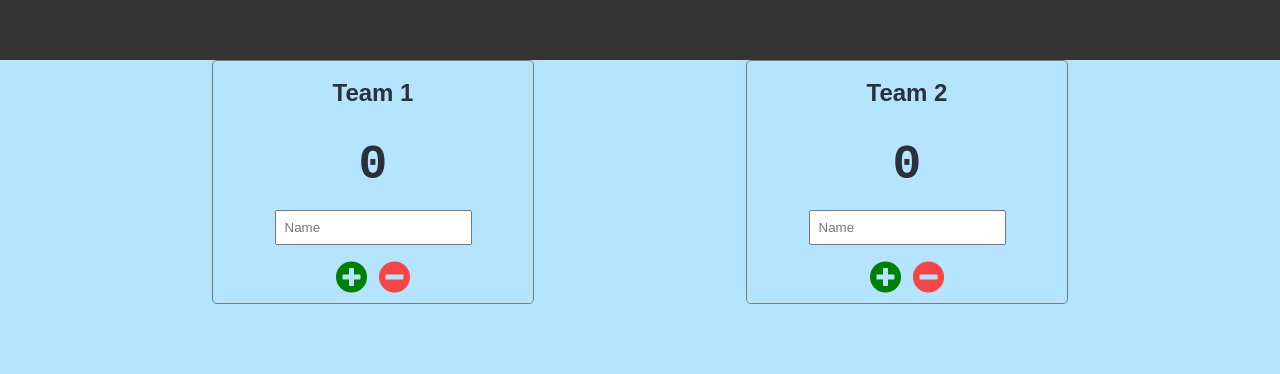
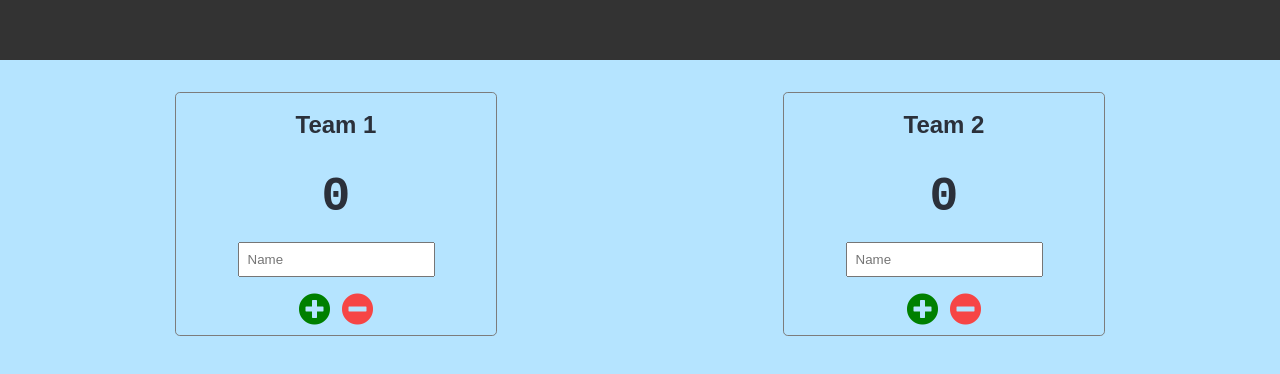
Before and after one commit to Musshafen/Scoreboard, a website built with Vite: page index.html in a window 1280 px wide. Shown: the part 68-442 px from the top of the page. Built offline with nearby package versions, Linux system fonts and the light colour scheme.

Commit message:
Added CSS to main

```diff
--- a/src/style.css
+++ b/src/style.css
@@ -28,7 +28,8 @@ header {
 main {
   display: flex;
   flex-wrap: wrap;
-  justify-content: space-evenly;
+  justify-content: space-around;
+  padding: 2rem;
 }
 
 section {
```
